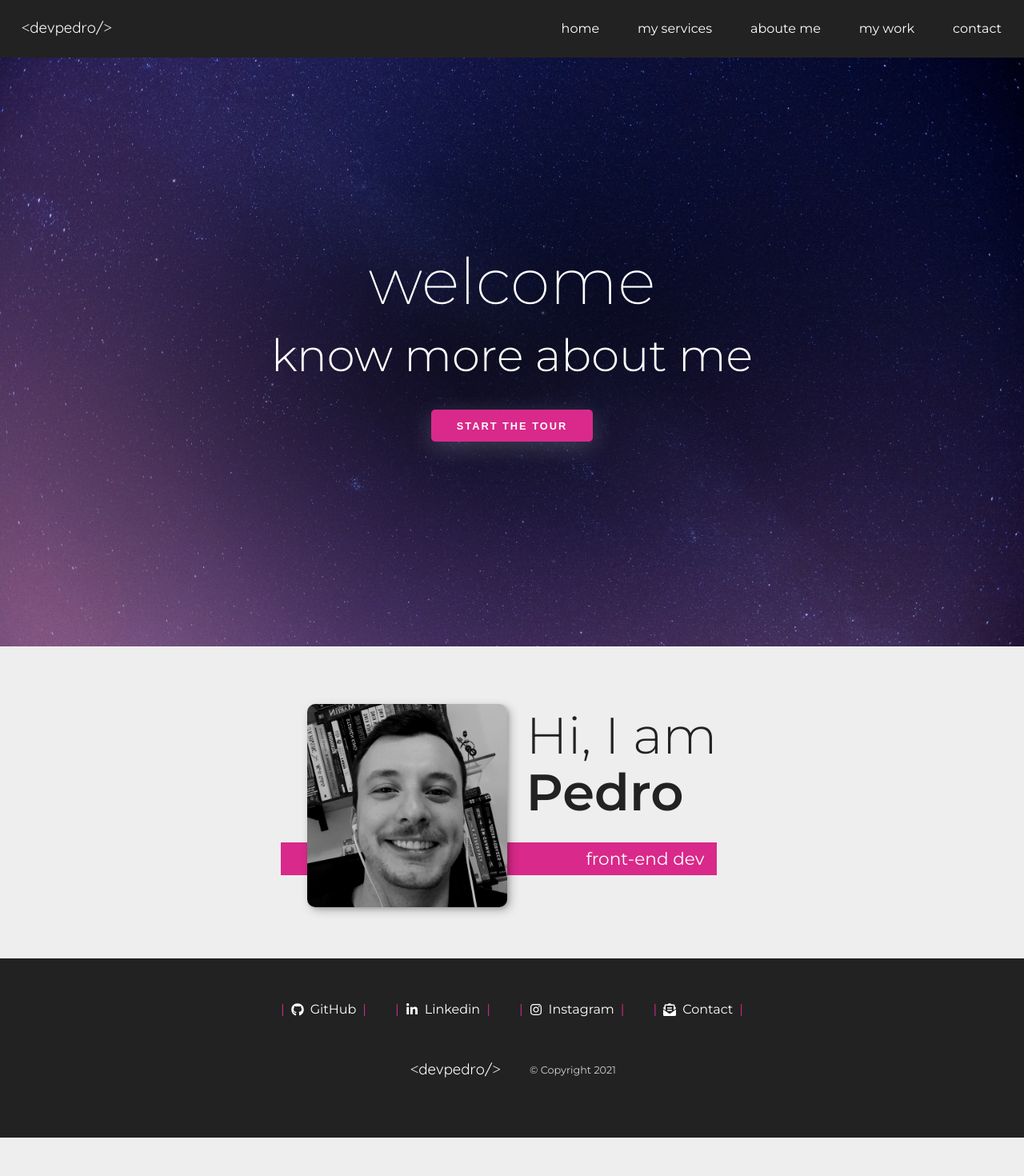
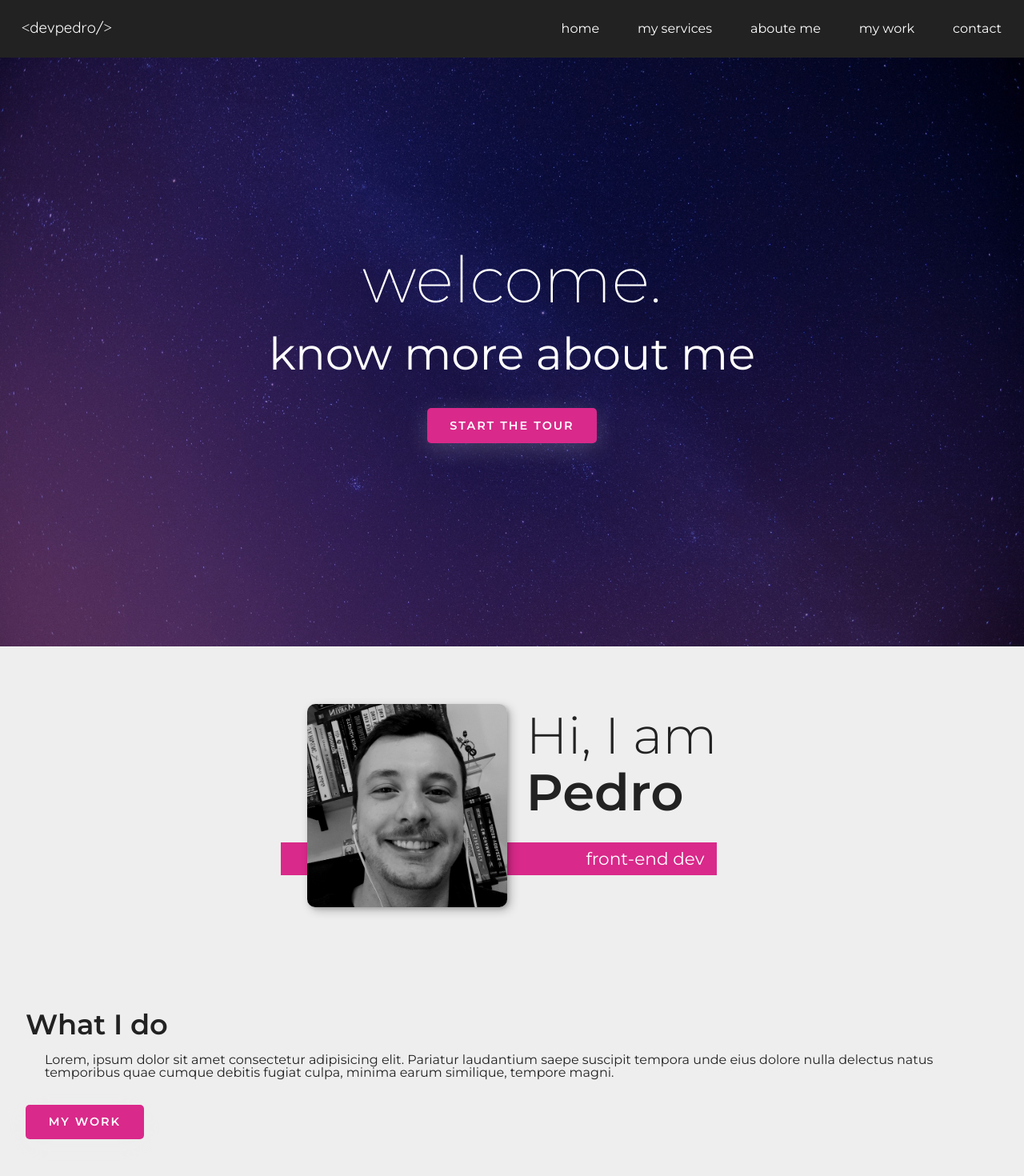
Before and after one commit to pedrodruviaro/new-website-react, a React (Create React App) app: page / in a window 1280 px wide. Shown: the top 1470 px of the page at 80% size. Before the commit the page ends 1422 px from the top, so only its background shows below. Built offline with nearby package versions, Linux system fonts and the light colour scheme.

Commit message:
corrigindo bugs e adicionando form

```diff
--- a/src/App.js
+++ b/src/App.js
@@ -1,38 +1,37 @@
 import React, { useState } from "react";
+import { ThemeProvider } from "styled-components";
+import { myTheme } from "./componets/styles/Theme";
 import { GlobalStyles } from "./componets/styles/GlobalStyles";
-import Header from "./componets/Header";
-import Main from "./componets/Main";
-import FormContact from './pages/FormContact'
-import Footer from "./componets/Footer";
-import Hero from "./componets/Hero";
-import Profile from './componets/Profile'
-import {ThemeProvider} from 'styled-components'
-import {myTheme} from './componets/styles/Theme'
-import Sidebar from './componets/Sidebar'
 import { BrowserRouter, Route, Switch } from "react-router-dom";
 
+import Header from "./componets/Header";
+import Sidebar from "./componets/Sidebar";
+import Main from "./componets/Main";
+import FormContact from "./pages/FormContact";
+import Footer from "./componets/Footer";
+
+
 function App() {
+    const [sidebarOpen, setSidebarOpen] = useState(false);
 
-  const [sidebarOpen, setSidebarOpen] = useState(false)
-
-  function handleSidebarOpen(){
-    setSidebarOpen(!sidebarOpen)
+    function handleSidebarOpen() {
+        setSidebarOpen(!sidebarOpen);
     }
 
     return (
         <ThemeProvider theme={myTheme}>
             <GlobalStyles />
 
-      <Header handleSidebarOpen={handleSidebarOpen} sidebarOpen={sidebarOpen}></Header>
+            <Header
+                handleSidebarOpen={handleSidebarOpen}
+                sidebarOpen={sidebarOpen}
+            ></Header>
             <Sidebar open={sidebarOpen} />
 
             <BrowserRouter>
                 <Switch>
                     <Route exact path="/">
-      <Main>
-        <Hero />
-        <Profile />
-      </Main>
+                        <Main />
                     </Route>
                     <Route path="/contact">
                         <FormContact />
--- a/src/componets/Button/index.jsx
+++ b/src/componets/Button/index.jsx
@@ -1,13 +1,13 @@
 import styled from "styled-components";
 
-export const Button = styled.button`
+export const Button = styled.a`
   display: inline-block;
   background-color: ${(props) => props.theme.clrAccent};
   color: ${(props) => props.theme.clrLight};
   border: none;
   border-radius: 5px;
-  padding: 1em 2.5em;
-  font-size: 0.8rem;
+  padding: 1em 2em;
+  font-size: .9rem;
   text-transform: uppercase;
   letter-spacing: 2px;
   font-weight: ${(props) => props.theme.weigthBold};
--- a/src/componets/FlexContainer/index.jsx
+++ b/src/componets/FlexContainer/index.jsx
@@ -1,8 +1,8 @@
 import styled from "styled-components"
 
 export const FlexContainer = styled.footer`
-    background-color: ${props => props.theme.clrDark};
-    color: ${props => props.theme.clrLight};
+    background-color: ${props => props.background ? props.background : props.theme.clrDark};
+    color: ${props => props.color === "dark" ? props.theme.clrDark : props.theme.clrLight};
 
     display: flex;
     align-items: ${props => props.align};
--- a/src/componets/Footer/styles.jsx
+++ b/src/componets/Footer/styles.jsx
@@ -50,7 +50,7 @@ export const FooterStyled = styled.footer`
     }
 
 
-    @media(min-width: 600px){
+    @media(min-width: 700px){
         ul {
             flex-direction: row;
             justify-content: center;
--- a/src/componets/Hero/index.jsx
+++ b/src/componets/Hero/index.jsx
@@ -5,7 +5,7 @@ import { HeroStyled, HeroSubtitle, HeroTitle } from "./styles";
 export default function index() {
   return (
     <HeroStyled>
-      <HeroTitle>welcome</HeroTitle>
+      <HeroTitle>welcome.</HeroTitle>
       <HeroSubtitle>know more about me</HeroSubtitle>
       <Button>Start the tour</Button>
     </HeroStyled>
--- a/src/componets/Hero/styles.jsx
+++ b/src/componets/Hero/styles.jsx
@@ -12,7 +12,7 @@ export const HeroStyled = styled.section`
 
 
     height: calc(100vh - 8vh);
-    background-image: url(${bannerSM}), radial-gradient(rgb(73, 73, 73), rgb(255, 255, 255));
+    background-image: url(${bannerSM}), radial-gradient(#563986a0, #5e317099);
     background-attachment: fixed;
     background-blend-mode: multiply;
     background-position: center;
@@ -27,11 +27,11 @@ export const HeroStyled = styled.section`
 	gap: 1.5rem;
 
     @media (min-width: 1200px) {
-        background-image: url(${bannerMD}), radial-gradient(rgb(73, 73, 73), rgb(255, 255, 255));
+        background-image: url(${bannerMD}), radial-gradient(#563986a0, #5e317099);
     }
 
     @media (min-width: 2000px) {
-        background-image: url(${bannerXL}), radial-gradient(rgb(73, 73, 73), rgb(255, 255, 255));
+        background-image: url(${bannerXL}), radial-gradient(#563986a0, #5e317099);
     }
 `;
 
@@ -45,7 +45,7 @@ export const HeroTitle = styled.h1`
 `;
 
 export const HeroSubtitle = styled.h2`
-	font-weight: 300;
+	font-weight: 400;
 	font-size: 2.5rem;
 
 	@media (min-width: 900px) {
--- a/src/componets/Main/index.jsx
+++ b/src/componets/Main/index.jsx
@@ -1,9 +1,14 @@
 import React from 'react'
+import Hero from "../Hero";
+import Profile from '../Profile'
+import MyServices from '../MyServices'
 
-export default function Index(props) {
+export default function Index() {
     return (
         <main>
-            {props.children}
+            <Hero />
+            <Profile />
+            <MyServices />
         </main>
     )
 }
--- /dev/null
+++ b/src/componets/MyServices/index.jsx
@@ -0,0 +1,19 @@
+import React from 'react'
+import { MyServicesStyled } from './styles'
+import {SecondaryTitle} from '../Typography'
+import {FlexContainer} from '../FlexContainer'
+import {Button} from '../Button'
+
+export default function index(props) {
+    return (
+        <MyServicesStyled>
+            <SecondaryTitle>What I do</SecondaryTitle>
+
+            <FlexContainer background="transparent" color={"dark"}>
+                Lorem, ipsum dolor sit amet consectetur adipisicing elit. Pariatur laudantium saepe suscipit tempora unde eius dolore nulla delectus natus temporibus quae cumque debitis fugiat culpa, minima earum similique, tempore magni.
+            </FlexContainer>
+
+            <Button>my work</Button>
+        </MyServicesStyled>
+    )
+}
--- /dev/null
+++ b/src/componets/MyServices/styles.jsx
@@ -0,0 +1,4 @@
+import styled from "styled-components";
+
+
+export const MyServicesStyled = styled.section``
```
Lines whose indentation alone changed are shown as unchanged.
